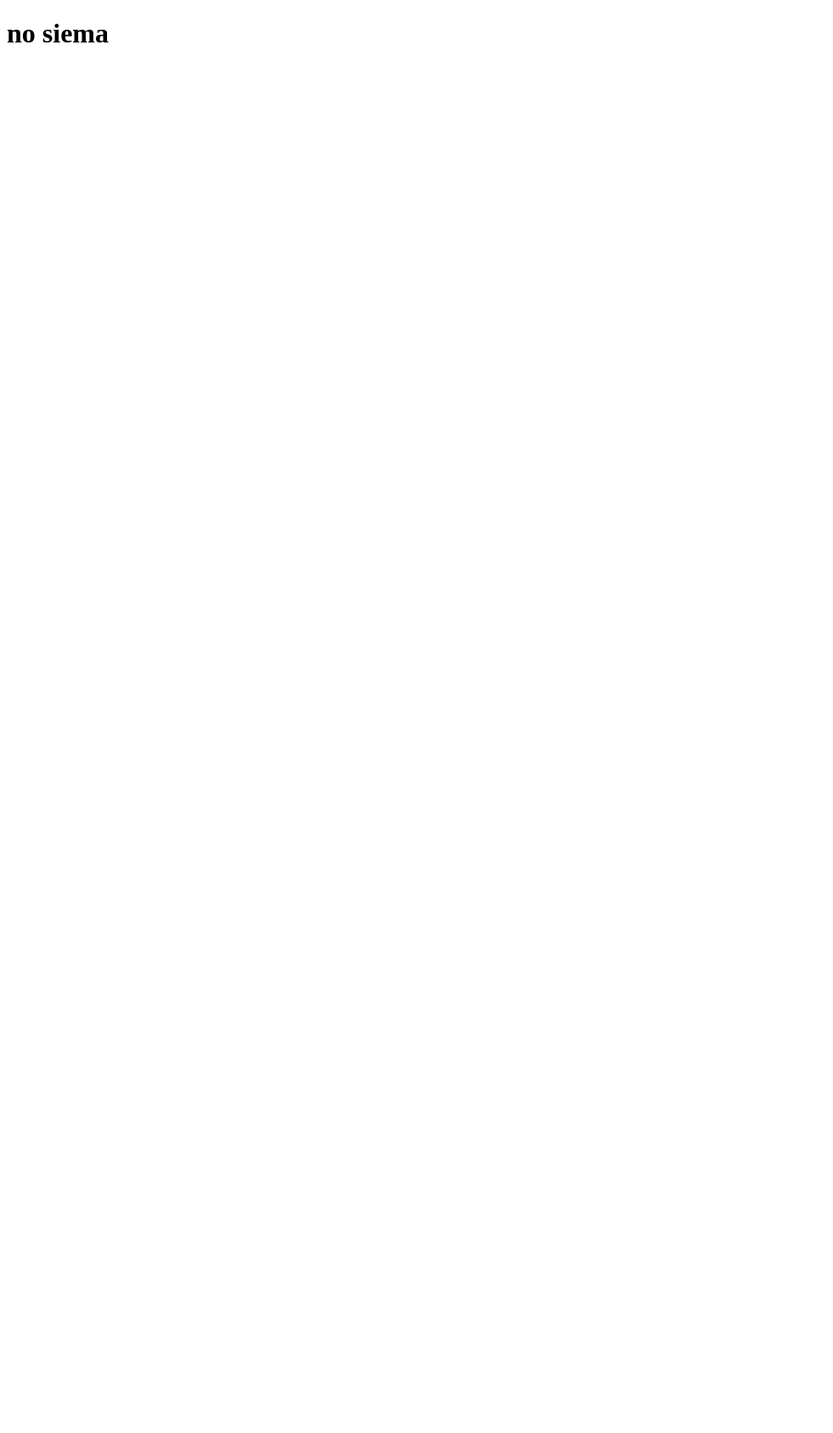
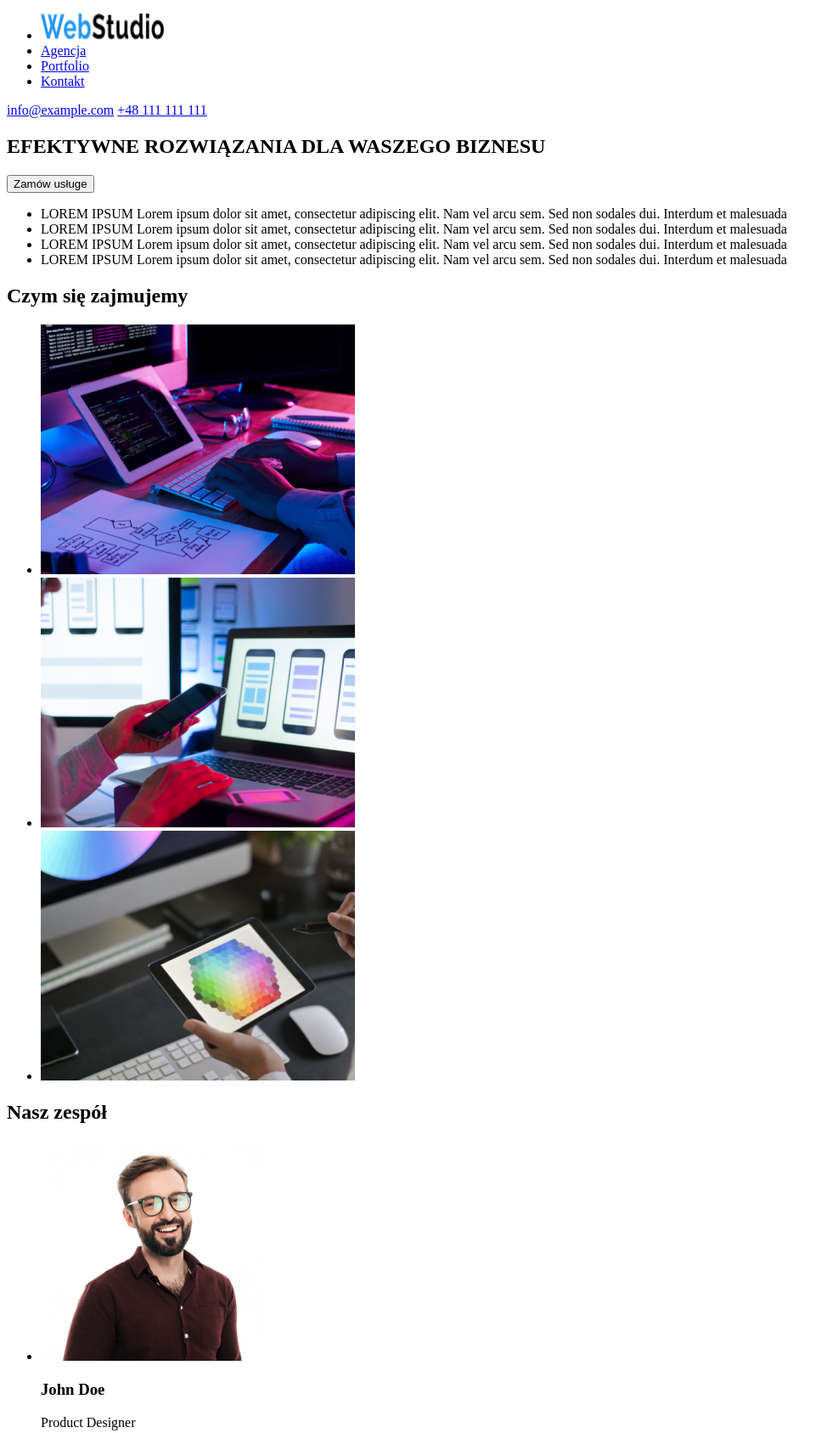
Before and after one commit to RTorkowski/goit-markup-hw-01, a plain HTML site: page index.html in a window 1280 px wide. Shown: the top 1687 px of the page at 85% size, without its empty margins (0-981 px from the left). Before the commit the page ends 800 px from the top, so only its background shows below. Drawn offline with Linux system fonts and the light colour scheme.

Commit message:
pierwszy commit

```diff
--- a/index.html
+++ b/index.html
@@ -1,8 +1,102 @@
-<!doctype html>
-<html>
+<!DOCTYPE html>
+<html lang="pl">
   <head>
+    <meta charset="UTF-8" />
+    <meta http-equiv="X-UA-Compatible" content="IE=edge" />
+    <meta name="viewport" content="width=device-width, initial-scale=1.0" />
+    <title>WebStudio</title>
   </head>
   <body>
-    <h1>no siema</h1>
+    <header>
+        <nav>
+            <ul>
+                <li><a href=""><img src="images/WebStudio.jpg" alt="LogoWebStudio" width="145px" height="31"/></a></li>
+                <li><a href="#">Agencja</a></li>
+                <li><a href="#">Portfolio</a></li>
+                <li><a href="#">Kontakt</a></li>
+            </ul>
+        </nav>
+            <section>
+                <a href="mailto:info@example.com">info@example.com</a>
+                <a href="tel:+48111111111">+48 111 111 111</a>
+            </section>
+    </header>
+    <main>
+      <section>
+        <h1>EFEKTYWNE ROZWIĄZANIA DLA WASZEGO BIZNESU</h1>
+        <button type="button">Zamów usługe</button>
+      </section>
+      <section>
+        <ul>
+          <li>
+            LOREM IPSUM Lorem ipsum dolor sit amet, consectetur adipiscing elit.
+            Nam vel arcu sem. Sed non sodales dui. Interdum et malesuada
+          </li>
+          <li>
+            LOREM IPSUM Lorem ipsum dolor sit amet, consectetur adipiscing elit.
+            Nam vel arcu sem. Sed non sodales dui. Interdum et malesuada
+          </li>
+          <li>
+            LOREM IPSUM Lorem ipsum dolor sit amet, consectetur adipiscing elit.
+            Nam vel arcu sem. Sed non sodales dui. Interdum et malesuada
+          </li>
+          <li>
+            LOREM IPSUM Lorem ipsum dolor sit amet, consectetur adipiscing elit.
+            Nam vel arcu sem. Sed non sodales dui. Interdum et malesuada
+          </li>
+        </ul>
+      </section>
+      <section>
+        <h2>Czym się zajmujemy</h2>
+        <ul>
+          <li>
+            <img src="images/box 1.jpg" alt="pisanie kodu" width="370px" height="294px" />
+          </li>
+          <li>
+            <img src="images/box 2.jpg" alt="praca nad aplikacja mobilną" width="370px" height="294px"/>
+          </li>
+          <li>
+            <img src="images/box3.jpg" alt="praca na tablecie, kolory" width="370px" height="294px"/>
+          </li>
+        </ul>
+      </section>
+      <section>
+        <h2>Nasz zespół</h2>
+        <ul>
+          <li>
+            <img src="images/NaszZespół1.jpg" alt="zdjęcie John Done" width="270px" height="260px" />
+            <h3>John Doe</h3>
+            <p>Product Designer</p>
+        </li>
+            <li>
+                <img src="images/NaszZespół2.jpg" alt="zdjęcie John Done" width="270px" height="260px" />
+                <h3>John Doe</h3>
+                <p>Product Designer</p>
+            </li>
+            <li>
+                <img src="images/NaszZespół3.jpg" alt="zdjęcie John Done" width="270px" height="260px" />
+                <h3>John Doe</h3>
+                <p>Product Designer</p>
+            </li>
+            <li>
+                <img src="images/NaszZespół4.jpg" alt="zdjęcie John Done" width="270px" height="260px" />
+                <h3>John Doe</h3>
+                <p>Product Designer</p>
+            </li>
+        </ul>
+      </section>
+    </main>
+    <footer>
+        <section>
+            <a href="#"><img src="images/WebStudio.jpg" alt="LogoWebStudio" width="145px" height="31"/></a>
+                <address>
+                    <ul>
+                        <li><a href="https://goo.gl/maps/2HZggi2DiohGBauz6">m. Warszawa, Aleje Jerozolimskie 21</a></li>
+                        <li><a href="mailto:info@example.com">info@example.com</a></li>
+                        <li><a href="tel:+48111111111">+48 111 111 111</a></li>
+                    </ul>
+                </address>
+        </section>
+    </footer>
   </body>
 </html>
```
Also changed, not shown: images/NaszZespół1.jpg (added), images/NaszZespół2.jpg (added), images/NaszZespół3.jpg (added), images/NaszZespół4.jpg (added), images/WebStudio.jpg (added), images/box 1.jpg (added), images/box 2.jpg (added), images/box3.jpg (added), 1 other file.
